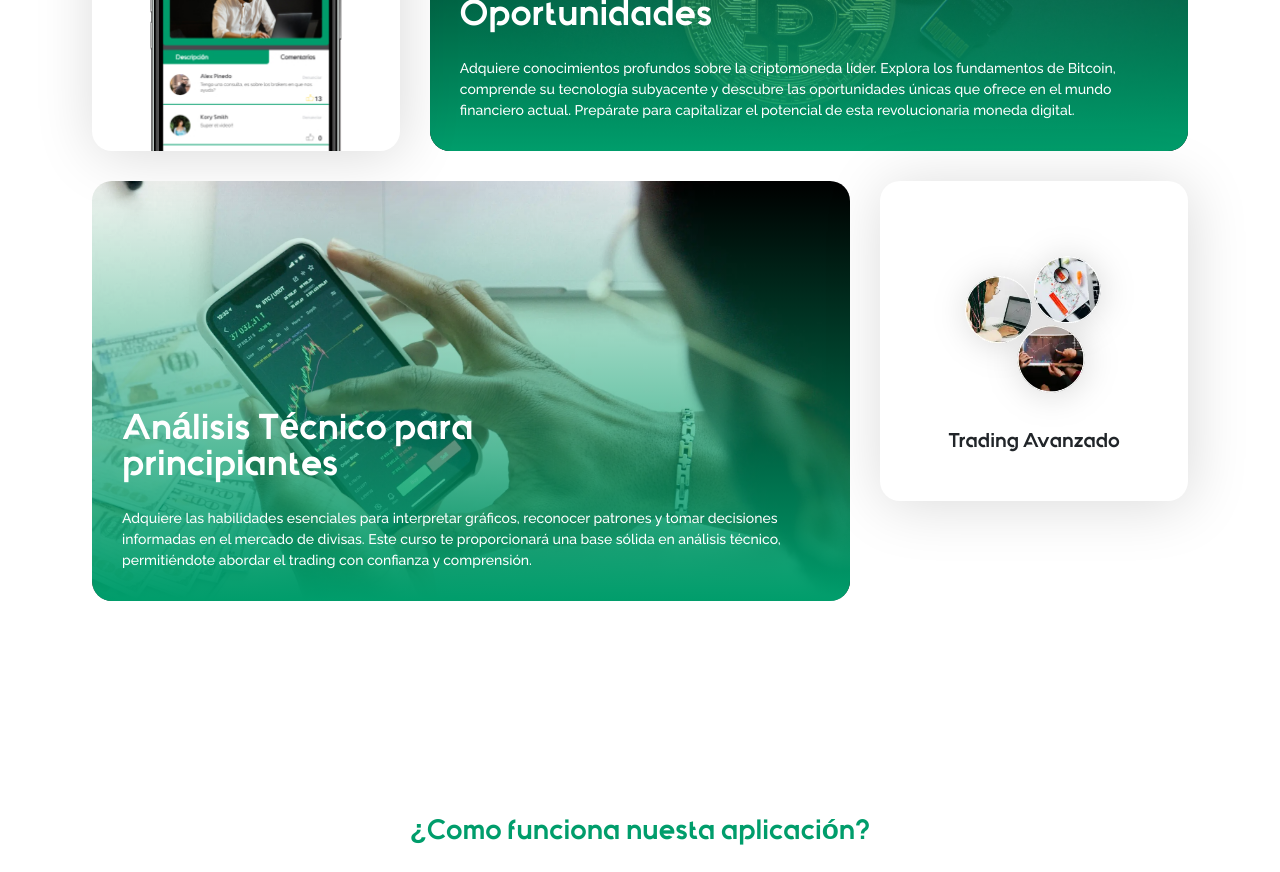
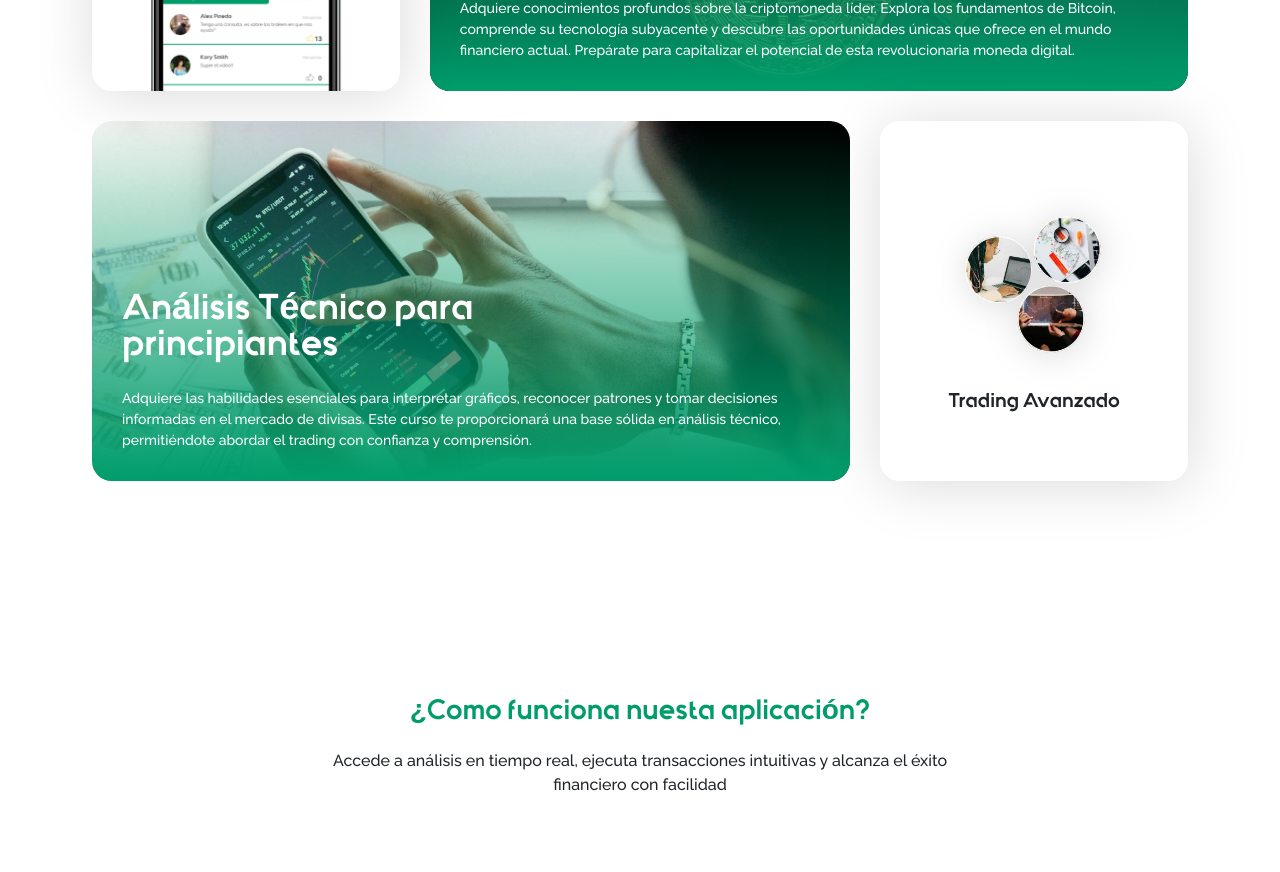
Before and after one commit to jsandev/js-trading-forex, a Vue app: page / in a window 1280 px wide. Shown: the part 2040-2912 px from the top of the page. Built offline with nearby package versions, Linux system fonts and the light colour scheme.

Commit message:
hotfix: Improve bento grid of courses

```diff
--- a/src/components/Courses.vue
+++ b/src/components/Courses.vue
@@ -13,7 +13,7 @@
     </div>
 
     <div
-      class="w-full grid grid-cols-1 xs:grid-cols-10 auto-rows-auto sm:auto-rows-[20rem] lg:auto-rows-[26.25rem] gap-[1.875rem]"
+      class="w-full grid grid-cols-1 xs:grid-cols-10 auto-rows-auto sm:auto-rows-[20rem] lg:auto-rows-[22.5rem] gap-[1.875rem]"
     >
       <div
         class="bg-white order-3 relative w-full h-[20rem] md:h-auto xs:col-span-10 rounded-[1.25rem] px-[1rem] lg:px-[3.125rem] pt-[2.5rem] overflow-hidden shadow-[2px_4px_60px_0px_rgba(0,0,0,0.15)] sm:col-span-5 md:order-1 md:col-span-3"
@@ -85,7 +85,7 @@
         ></div>
       </div>
       <div
-        class="bg-white order-4 w-full max-h-[20rem] md:h-auto flex flex-col items-center justify-center xs:col-span-10 rounded-[1.25rem] p-[1rem] overflow-hidden shadow-[2px_4px_60px_0px_rgba(0,0,0,0.15)] sm:col-span-5 md:col-span-3 md:px-[1.875rem]"
+        class="bg-white order-4 w-full h-full flex flex-col items-center justify-center xs:col-span-10 rounded-[1.25rem] p-[1rem] overflow-hidden shadow-[2px_4px_60px_0px_rgba(0,0,0,0.15)] sm:col-span-5 md:col-span-3 md:px-[1.875rem]"
       >
         <div class="w-full max-w-[200px]">
           <img
```
